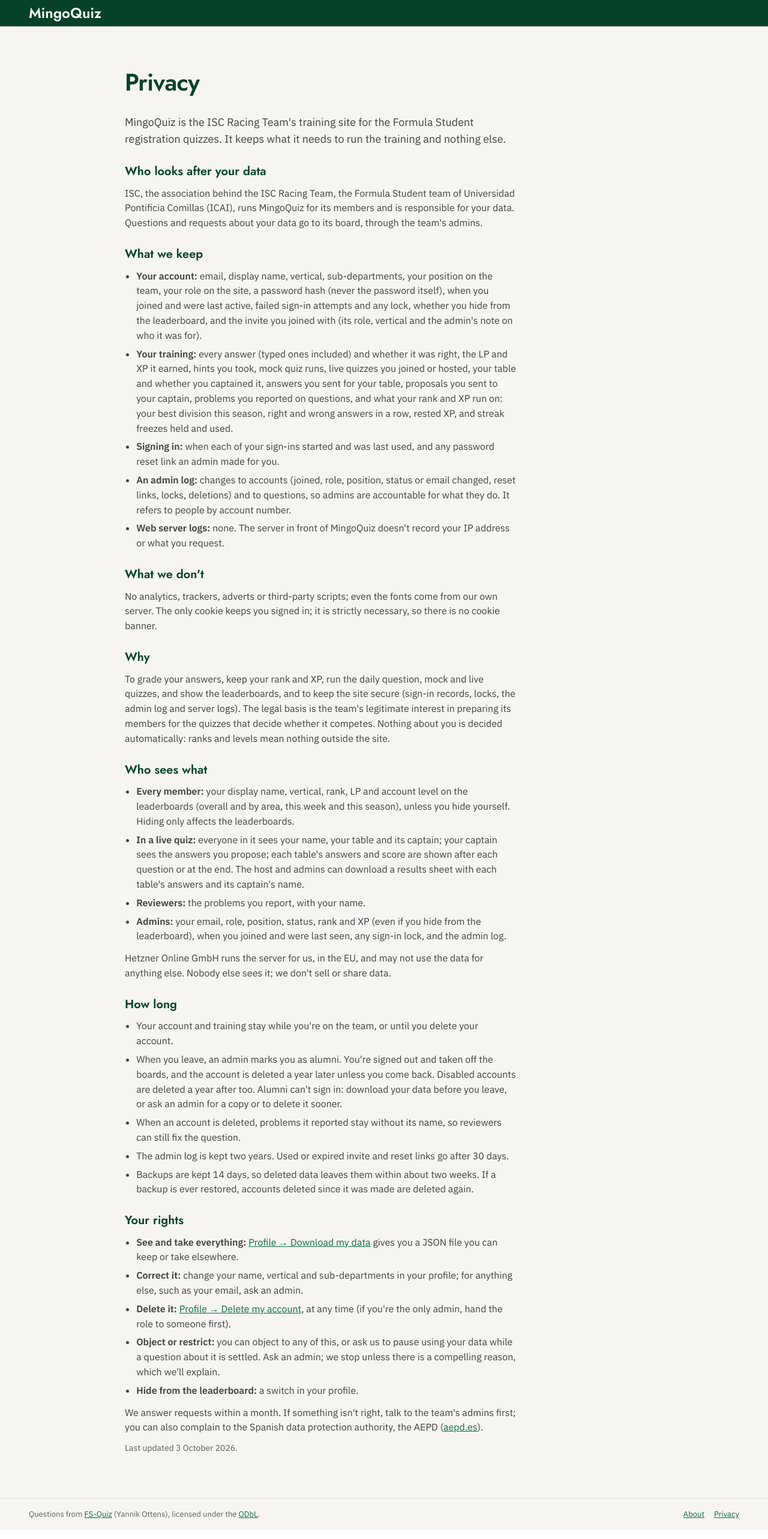
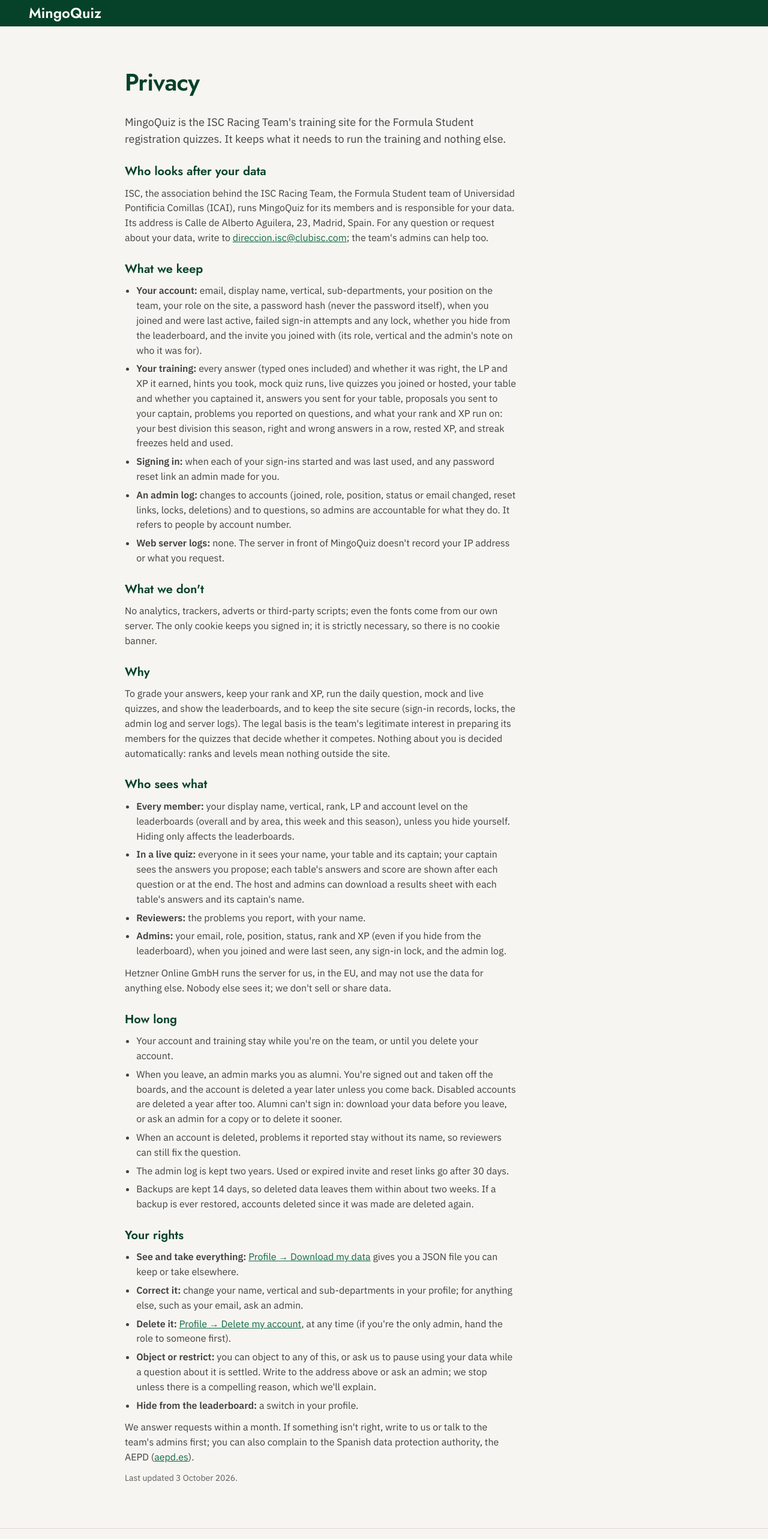
Before and after one commit to isc-fs/IFS-Tests, a React (Vite) app in the folder web/: page /privacy in a window 1280 px wide. Shown: the top 2566 px of the page at 60% size. Built offline with nearby package versions, Linux system fonts and the light colour scheme.

Commit message:
Privacy page: ISC's address and direccion.isc@clubisc.com for data requests (B1)
The notice identifies the association, not a person, so the president isn't named. The known issue about the
missing contact is gone from the release notes.

```diff
--- a/web/src/routes/About.tsx
+++ b/web/src/routes/About.tsx
@@ -15,8 +15,9 @@ export function Privacy() {
         <h2>Who looks after your data</h2>
         <p>
           ISC, the association behind the ISC Racing Team, the Formula Student team of Universidad Pontificia Comillas
-          (ICAI), runs {APP_NAME} for its members and is responsible for your data. Questions and requests about your
-          data go to its board, through the team&apos;s admins.
+          (ICAI), runs {APP_NAME} for its members and is responsible for your data. Its address is Calle de Alberto
+          Aguilera, 23, Madrid, Spain. For any question or request about your data, write to{' '}
+          <a href="mailto:direccion.isc@clubisc.com">direccion.isc@clubisc.com</a>; the team&apos;s admins can help too.
         </p>
 
         <h2>What we keep</h2>
@@ -124,16 +125,16 @@ export function Privacy() {
           </li>
           <li>
             <strong>Object or restrict:</strong> you can object to any of this, or ask us to pause using your data while
-            a question about it is settled. Ask an admin; we stop unless there is a compelling reason, which we&apos;ll
-            explain.
+            a question about it is settled. Write to the address above or ask an admin; we stop unless there is a
+            compelling reason, which we&apos;ll explain.
           </li>
           <li>
             <strong>Hide from the leaderboard:</strong> a switch in your profile.
           </li>
         </ul>
         <p>
-          We answer requests within a month. If something isn&apos;t right, talk to the team&apos;s admins first; you
-          can also complain to the Spanish data protection authority, the AEPD (
+          We answer requests within a month. If something isn&apos;t right, write to us or talk to the team&apos;s
+          admins first; you can also complain to the Spanish data protection authority, the AEPD (
           <a href="https://www.aepd.es">aepd.es</a>).
         </p>
         <p className="muted">Last updated {UPDATED}.</p>
```
Also changed, not shown: 3 other files (tests, documents, lock files or other folders).
